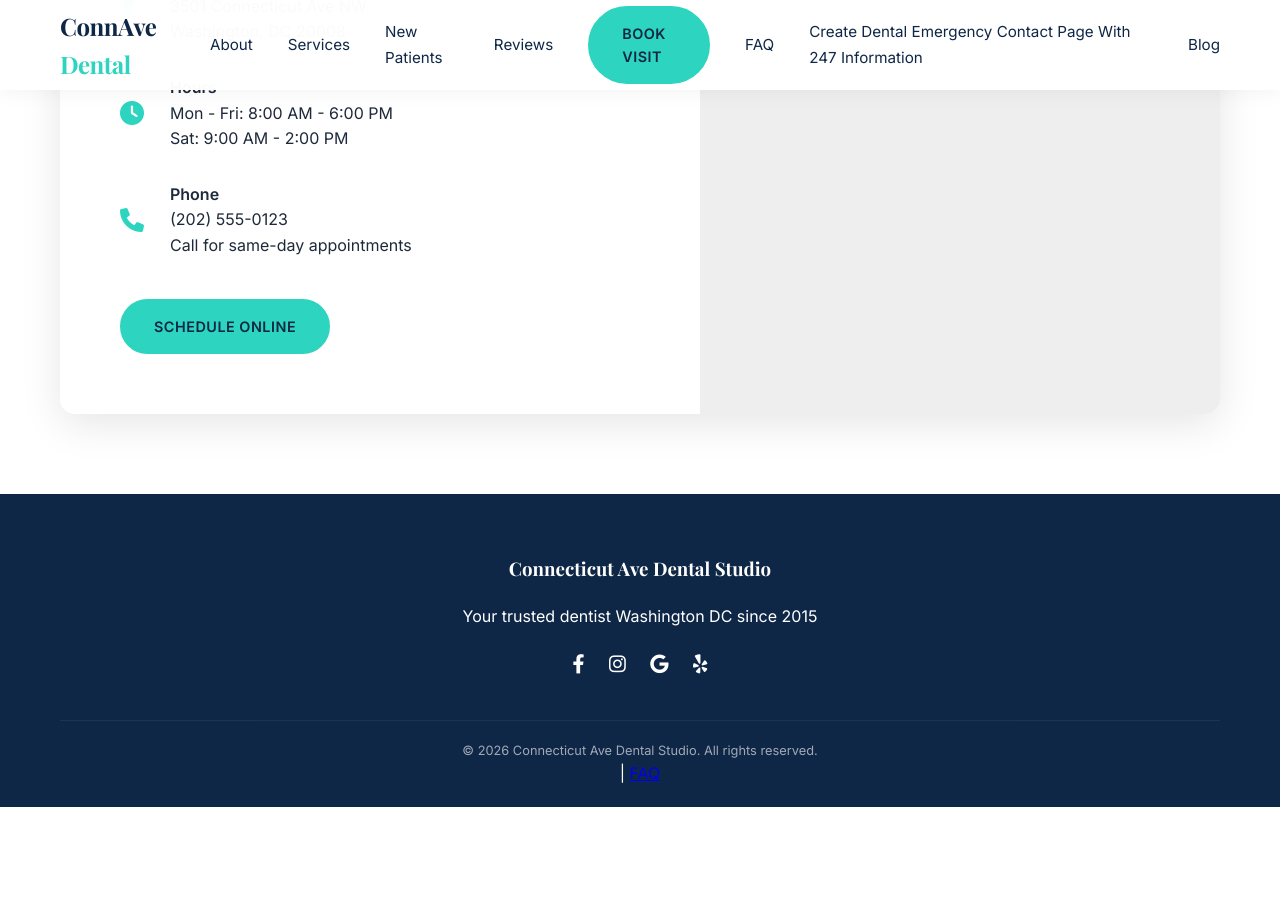
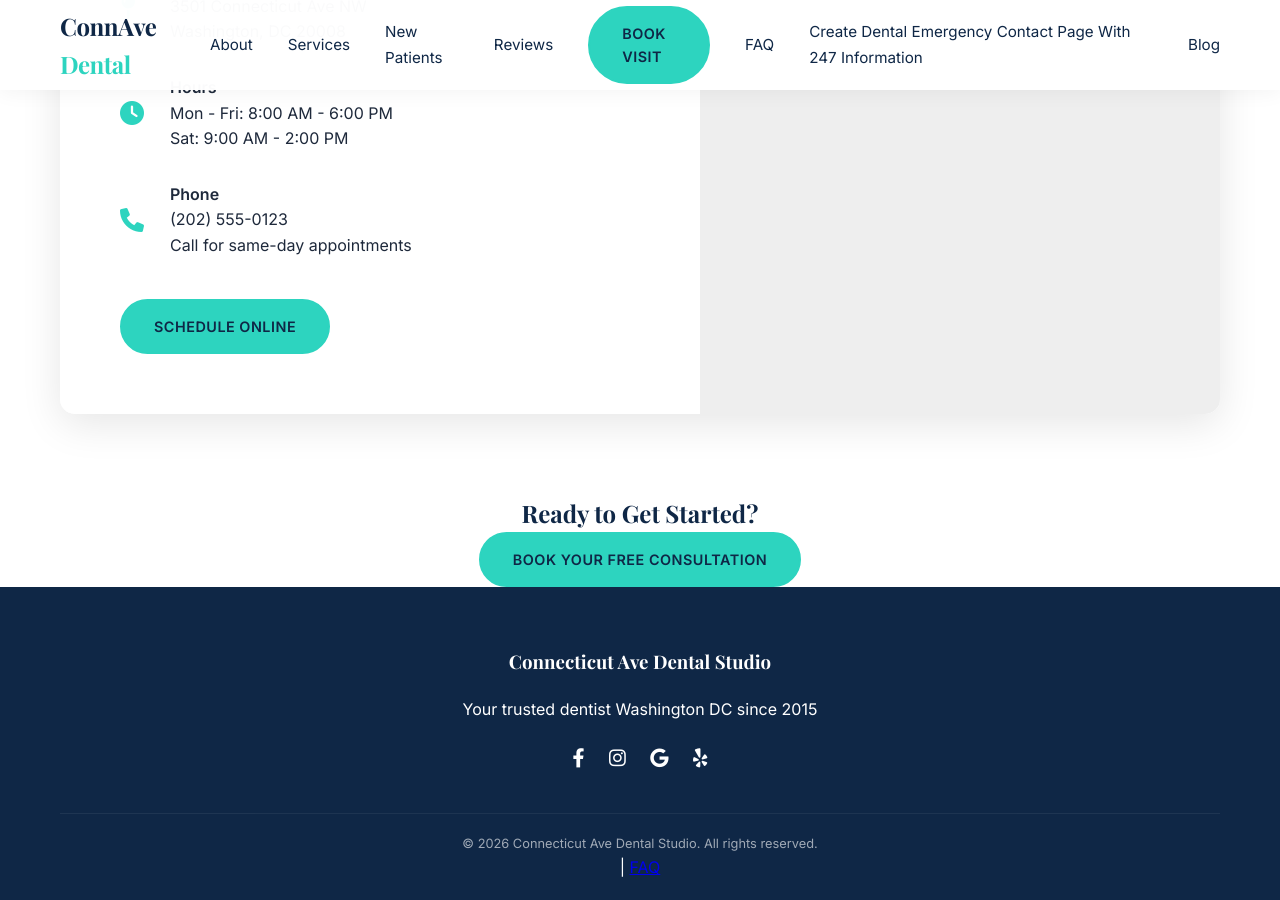
Before and after one commit to asquitt/asquitt.github.io, a Jekyll site: the page index.html, which Jekyll copies as it is, in a window 1280 px wide and 900 px high, scrolled down 3274 px. Built offline with Jekyll 4.4.1, drawn with Linux system fonts in a browser that asks for light colours; before the commit the page ends 4081 px from its top, so only the background shows below that.

Commit message:
Add conversion CTAs to index.html

```diff
--- a/index.html
+++ b/index.html
@@ -429,7 +429,7 @@
 </div>
 </div>
 </section>
-<footer>
+<section class="cta-section text-center py-5"><div class="container"><h2>Ready to Get Started?</h2><a class="btn btn-primary" href="/contact">Book Your Free Consultation</a></div></section><footer>
 <div class="container">
 <h3 style="color: white; margin-bottom: 20px;">Connecticut Ave Dental Studio</h3>
 <p>Your trusted dentist Washington DC since 2015</p>
```
